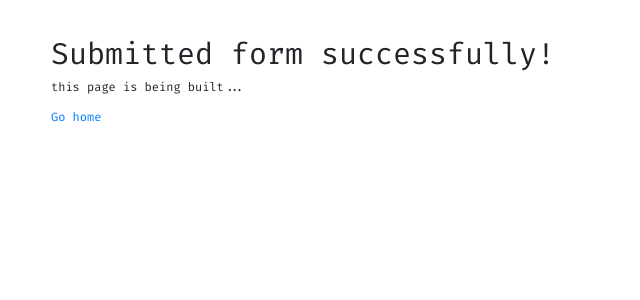
After one commit to esmejia277/Portfolio, a Flask app: template flask/app/templates/success.html in a window 1280 px wide. The commit adds this page. Shown: the top 300 px of the page, without its empty margins (0-640 px from the left). Run offline with Flask 2, Linux system fonts and the light colour scheme; the template is opened without the code that fills it, so the values that code supplies are empty; some libraries are stand-ins or nearby versions.

Commit message:
Success template added, lines about save in database has been commented

```diff
--- a/flask/app/static/css/style.css
+++ b/flask/app/static/css/style.css
@@ -3,10 +3,7 @@
     font-size: 12px;
 }
 
-a {
-    color: white;
 
-}
 
 .social-media-icon {
     border-radius: 50%;
--- a/flask/app/templates/base.html
+++ b/flask/app/templates/base.html
@@ -15,12 +15,12 @@
 
   <title>{% block title %}{% endblock title %}</title>
 </head>
-<nav class="navbar navbar-expand-lg navbar-dark bg-dark">
+<!-- <nav class="navbar navbar-expand-lg navbar-dark bg-dark">
   <button class="navbar-toggler" type="button" data-toggle="collapse" data-target="#navbarTogglerDemo01"
     aria-controls="navbarTogglerDemo01" aria-expanded="false" aria-label="Toggle navigation">
     <span class="navbar-toggler-icon"></span>
   </button>
-  <div class="collapse navbar-collapse" id="navbarTogglerDemo01">
+  <div class="collapse navbar-collapse" id="navbarTogglerDemo01"> -->
     <!-- <a class="navbar-brand" href="/"> Portafolio </a> -->
     <!-- <ul class="navbar-nav mr-auto mt-2 mt-lg-0 ml-auto">
       <li class="nav-item active">
@@ -51,7 +51,7 @@
   </div>
 </nav>
 
-<body class="animated rubberBand">
+<body class="">
   {% block content %}
   {% endblock content %}
 </body>
@@ -66,5 +66,4 @@
   integrity="sha384-Q6E9RHvbIyZFJoft+2mJbHaEWldlvI9IOYy5n3zV9zzTtmI3UksdQRVvoxMfooAo" crossorigin="anonymous"></script>
 <script src="https://stackpath.bootstrapcdn.com/bootstrap/4.4.1/js/bootstrap.min.js"
   integrity="sha384-wfSDF2E50Y2D1uUdj0O3uMBJnjuUD4Ih7YwaYd1iqfktj0Uod8GCExl3Og8ifwB6" crossorigin="anonymous"></script>
-
 </html>
--- /dev/null
+++ b/flask/app/templates/success.html
@@ -0,0 +1,12 @@
+{% extends 'base.html' %}
+
+{% block title %}Success!{% endblock title %}
+
+{% block content %}
+<div class="container m-5">
+    <h1> Submitted form successfully! </h1>
+    <p>this page is being built... </p>
+    <a href="/">Go home</a>
+</div>
+
+{% endblock content %}
```
Also changed, not shown: flask/app/views.py (+10 -10 lines).
